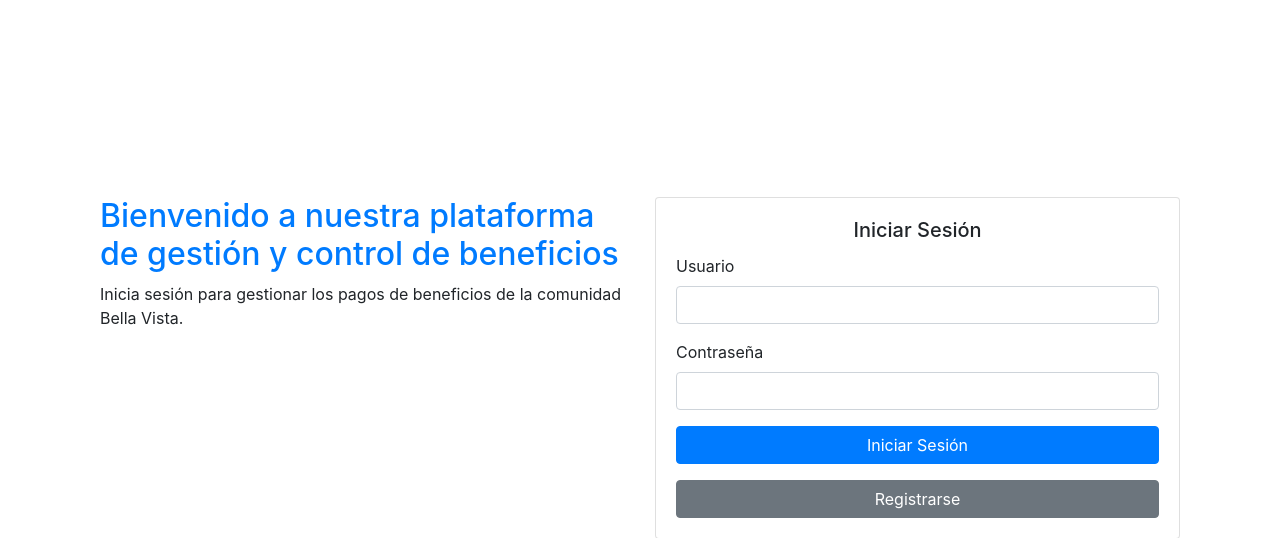
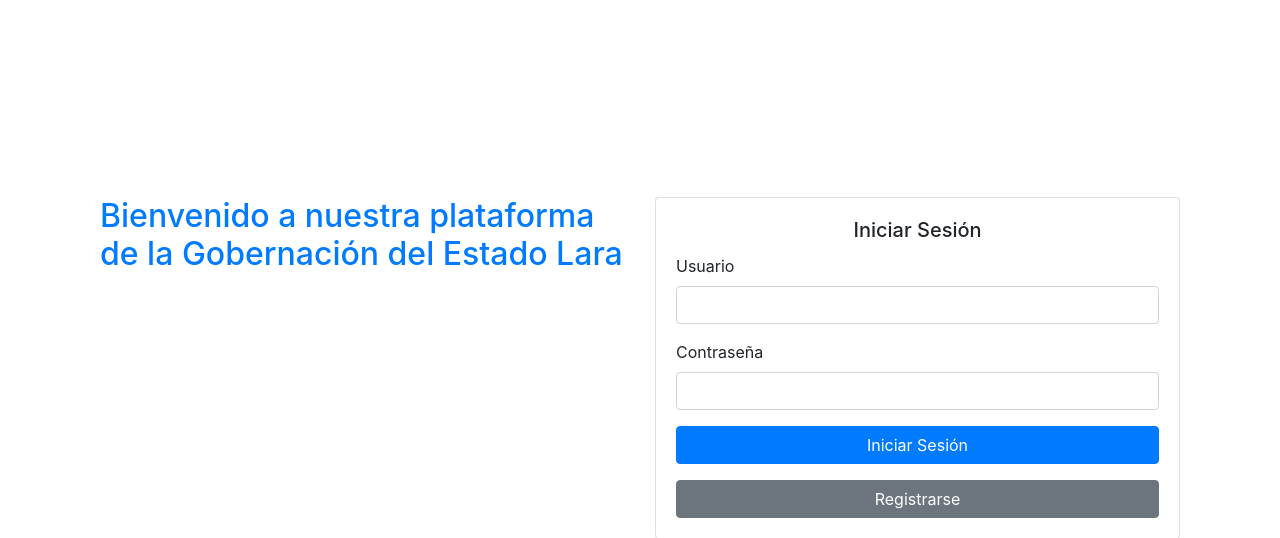
Before and after one commit to fyZton/sistema-gobernacion, a Flask app: page /login in a window 1280 px wide. Shown: the part 432-970 px from the top of the page. Run offline with Flask 2, Linux system fonts and the light colour scheme; some libraries are stand-ins or nearby versions.

Commit message:
Diseño de login

```diff
--- a/app/templates/login.html
+++ b/app/templates/login.html
@@ -4,7 +4,7 @@
     <meta charset="UTF-8">
     <meta name="viewport" content="width=device-width, initial-scale=1.0">
     <link href="https://stackpath.bootstrapcdn.com/bootstrap/4.5.2/css/bootstrap.min.css" rel="stylesheet">
-    <title>BELLA VISTA</title>
+    <title>GOBERNACION DEL ESTADO LARA</title>
     <style>
         .background-div {
             background-image: url("{{ url_for('static', filename='imagenes/imagen1_v2.png') }}");
@@ -22,8 +22,7 @@
     <div class="container d-flex align-items-center justify-content-center min-vh-100">
         <div class="row w-100">
             <div class="col-md-6 text-left">
-                <h2 class="text-primary">Bienvenido a nuestra plataforma de gestión y control de beneficios</h2>
-                <p>Inicia sesión para gestionar los pagos de beneficios de la comunidad Bella Vista.</p>
+                <h2 class="text-primary">Bienvenido a nuestra plataforma de la Gobernación del Estado Lara</p>
             </div>
 
             <div class="col-md-6">
```
Also changed, not shown: gobernacion.sql (renamed from servicioComunitario.sql).
